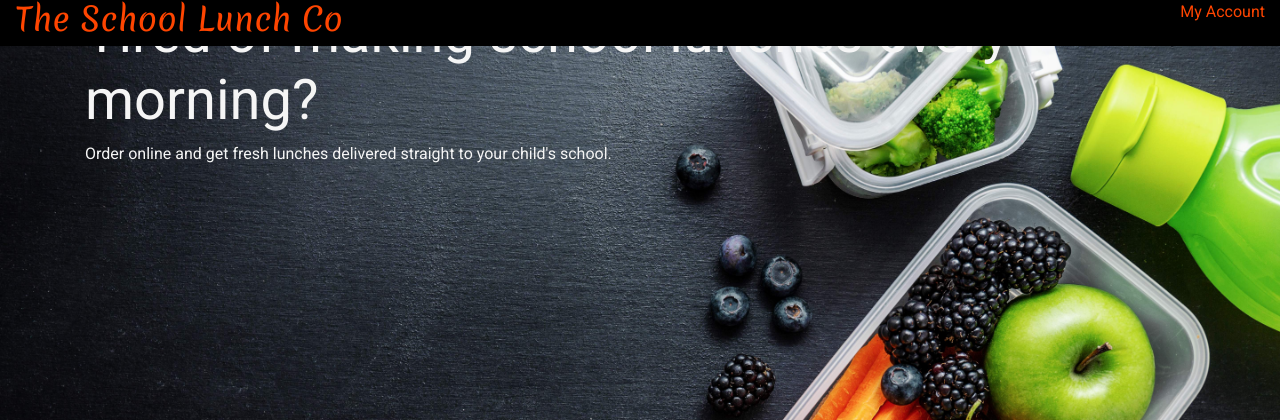
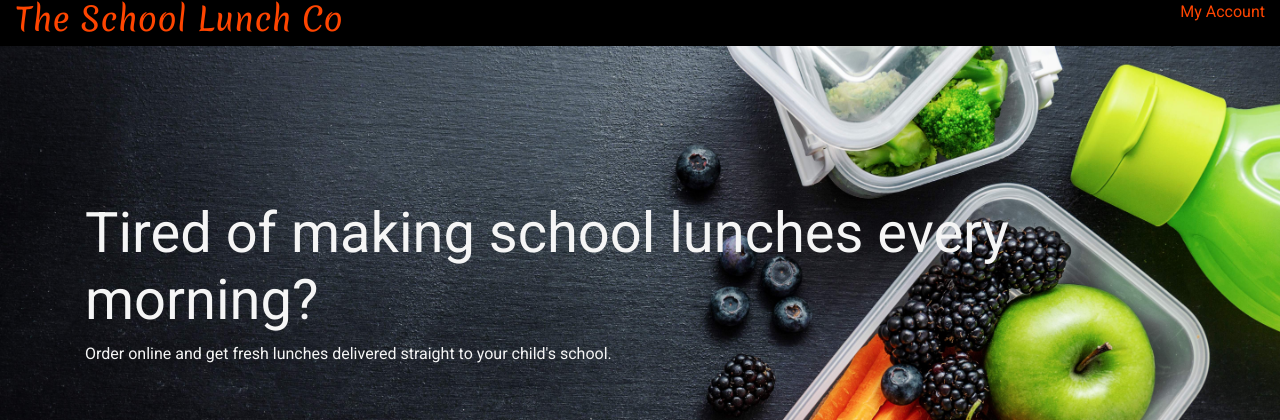
Before and after one commit to Code-Institute-Submissions/ms-project-4-v1, a Django app: page / in a window 1280 px wide. Shown: the top 420 px of the page. Run offline with Django 3.2, Linux system fonts and the light colour scheme; some libraries are stand-ins or nearby versions.

Commit message:
Style: added styling to header section

```diff
--- a/static/css/base.css
+++ b/static/css/base.css
@@ -23,3 +23,8 @@ body {
 .logo-font {
     font-family: Merienda;
 }
+
+.header-container{
+    padding-top:200px;
+
+}
```
